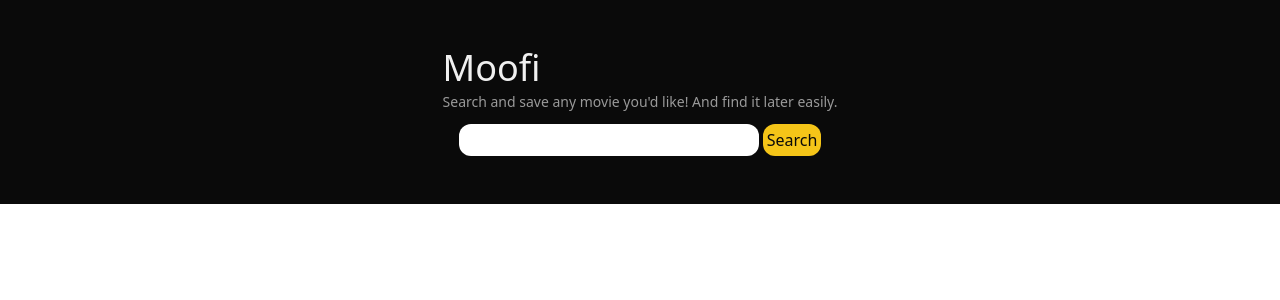
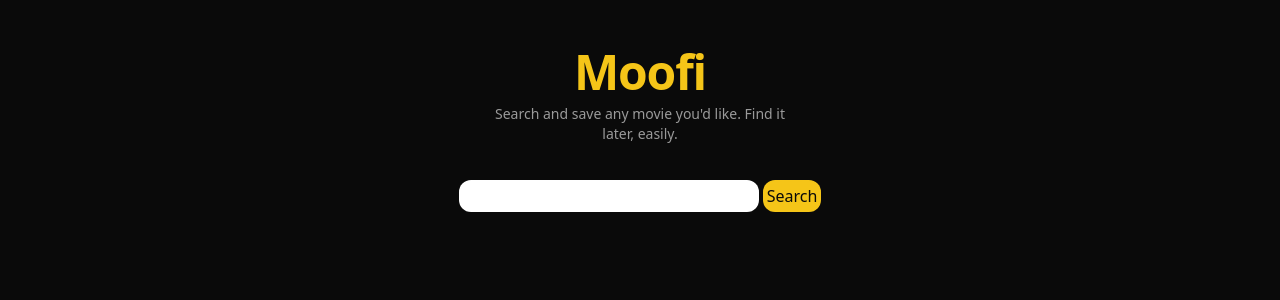
Before and after one commit to visionas9/moofi, a Next.js app: page / in a window 1280 px wide. Shown: the top 300 px of the page. Built offline with nearby package versions, Linux system fonts and the light colour scheme.

Commit message:
style: proper design for header and film div

```diff
--- a/app/components/header.tsx
+++ b/app/components/header.tsx
@@ -1,11 +1,11 @@
-import SearchBar from "./searchBar";
-
 export const Header = () => {
   return (
-    <div>
-      <h1 className="text-4xl text-text mb-1">Moofi</h1>
-      <p className="text-sm text-muted">
-        Search and save any movie you'd like! And find it later easily.
+    <div className="flex flex-col items-center justify-center text-center mb-6">
+      <h1 className="text-5xl font-bold text-accent tracking-tight mb-2">
+        Moofi
+      </h1>
+      <p className="text-sm text-muted max-w-xs">
+        Search and save any movie you'd like. Find it later, easily.
       </p>
     </div>
   );
--- a/app/components/renderFilms.tsx
+++ b/app/components/renderFilms.tsx
@@ -1,3 +1,4 @@
+// renderFilms.tsx
 "use client";
 import { useContext } from "react";
 import { FilmContext } from "../lib/FilmContext";
@@ -7,34 +8,43 @@ import Image from "next/image";
 export const RenderFilms = () => {
   const { films } = useContext(FilmContext)!;
 
-  const renderFilms = films.map((film) => (
+  if (films.length === 0) return null;
+
+  return (
+    <div className="flex flex-col gap-4 w-full max-w-2xl">
+      {films.map((film) => (
         <div
           key={film.imdbId}
-      className="bg-surface hover:bg-surface-hover border border-border
-      rounded-xl p-4 transition-colors cursor-pointer"
+          className="flex flex-row items-start gap-4 bg-surface hover:bg-surface-hover border border-border rounded-xl p-4 transition-colors cursor-pointer"
         >
-      {film.poster && (
+          <div className="shrink-0">
             <Image
-          src={film.poster}
-          width={150}
-          height={200}
-          className="rounded-md"
+              src={film.poster || "https://placehold.co/100x150"}
+              width={100}
+              height={150}
+              className="rounded-md object-cover"
               alt={`${film.title} poster`}
+              onError={(e) => {
+                e.currentTarget.src = "https://placehold.co/100x150";
+              }}
             />
-      )}
-      <div className="flex flex-col items-center justify-center">
-        <h1>{film.title}</h1>
-        <p>{film.year}</p>
-        <p>{film.actors}</p>
-        <p>
-          <Link href={film.imdbUrl} className="text-accent">
-            Click here
-          </Link>{" "}
-          to go imdb website
-        </p>
+          </div>
+          <div className="flex flex-col gap-1">
+            <h2 className="text-text font-semibold text-lg leading-tight">
+              {film.title}
+            </h2>
+            <p className="text-muted text-sm">{film.year}</p>
+            <p className="text-muted text-sm line-clamp-2">{film.actors}</p>
+            <Link
+              href={film.imdbUrl}
+              className="text-accent hover:text-accent-hover text-sm mt-1 w-fit"
+              target="_blank"
+            >
+              View on IMDb →
+            </Link>
           </div>
         </div>
-  ));
-
-  return <div>{renderFilms}</div>;
+      ))}
+    </div>
+  );
 };
--- a/app/page.tsx
+++ b/app/page.tsx
@@ -1,15 +1,18 @@
+// page.tsx
 import { Header } from "./components/header";
 import { RenderFilms } from "./components/renderFilms";
 import SearchBar from "./components/searchBar";
 
 export default function Home() {
   return (
-    <main>
-      <div className="flex flex-col items-center justify-center py-12 px-5 bg-bg">
+    <main className="min-h-screen bg-bg">
+      <div className="flex flex-col items-center justify-center py-12 px-5">
         <Header />
         <SearchBar />
       </div>
-      <RenderFilms />
+      <div className="px-5 pb-12 flex flex-col items-center">
+        <RenderFilms />
+      </div>
     </main>
   );
 }
--- a/next.config.ts
+++ b/next.config.ts
@@ -7,6 +7,10 @@ const nextConfig = {
         protocol: "https",
         hostname: "m.media-amazon.com",
       },
+      {
+        protocol: "https",
+        hostname: "placehold.co",
+      },
     ],
   },
 };
```
Lines whose indentation alone changed are shown as unchanged.
